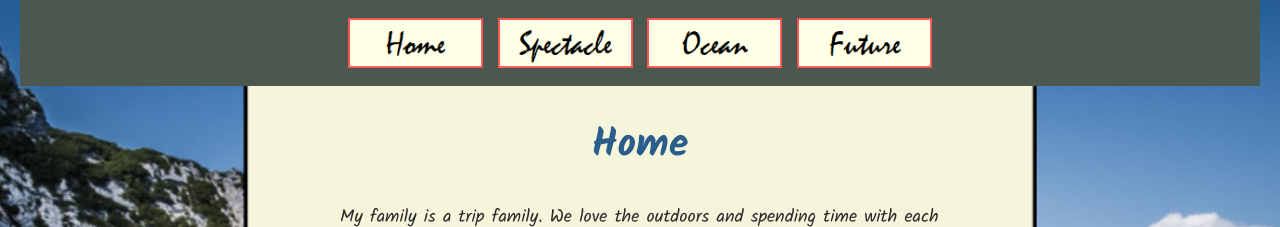
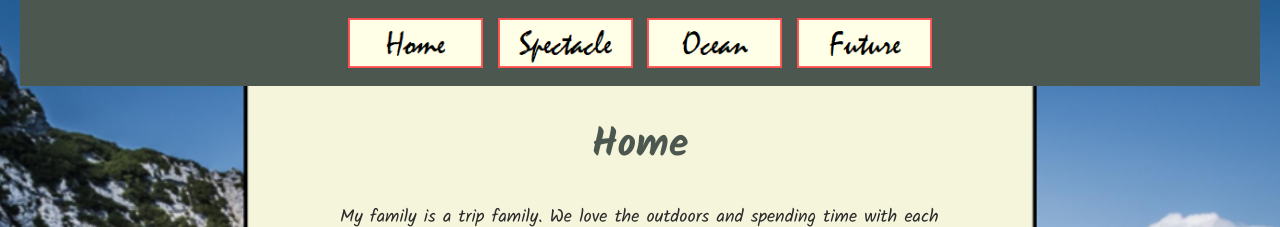
Before and after one commit to efirth/bmis235-html-3, a plain HTML site: page index.html in a window 1280 px wide. Shown: the top 227 px of the page. Drawn offline with Linux system fonts and the light colour scheme.

Commit message:
Change h1 color from blue to gree

```diff
--- a/styles.css
+++ b/styles.css
@@ -47,7 +47,7 @@ nav a {
 }
 
 h1 {
-    color: #2b5d8c;
+    color: #4B574F;
     text-align: center;
     font-size: 40px;
 }
```
